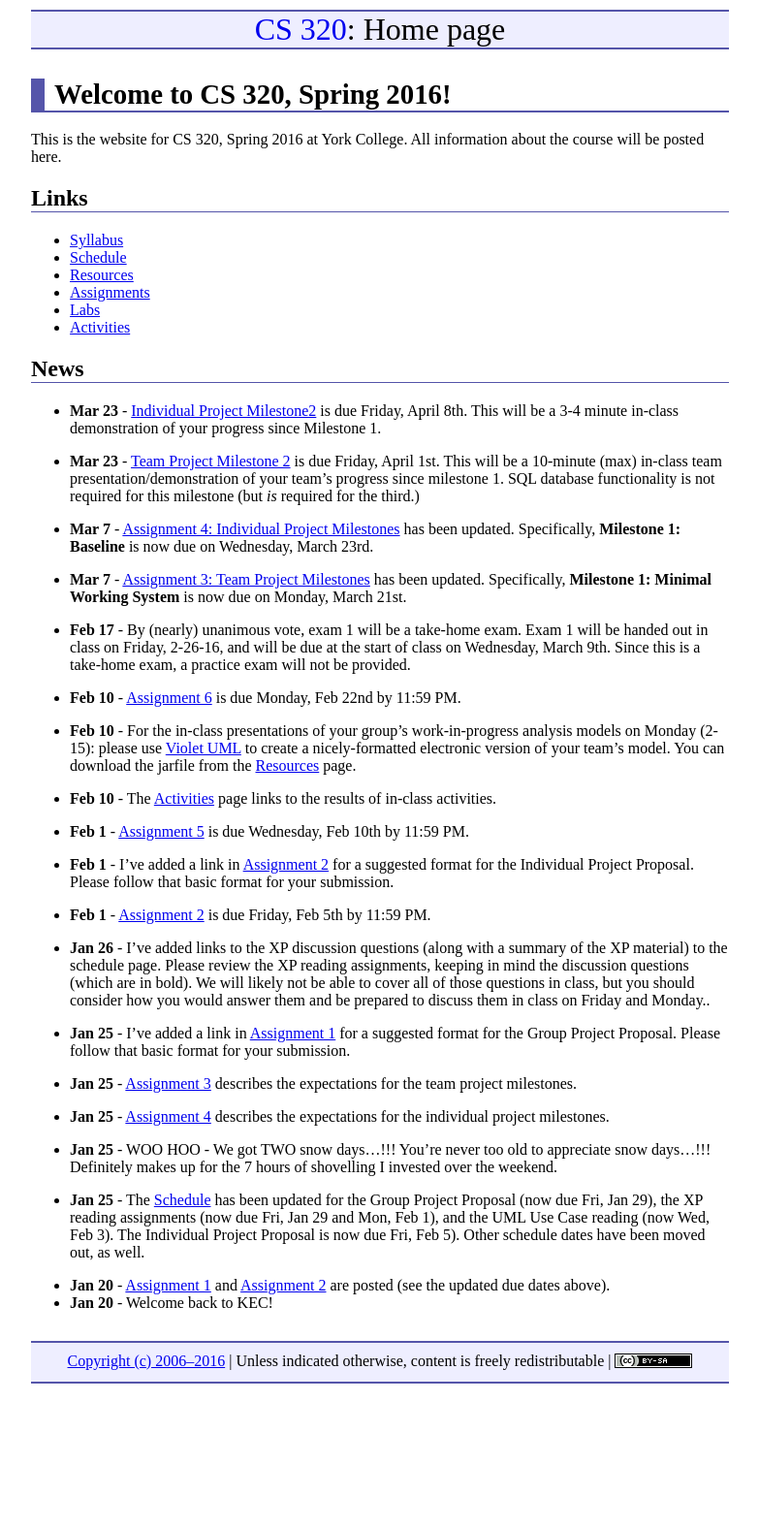
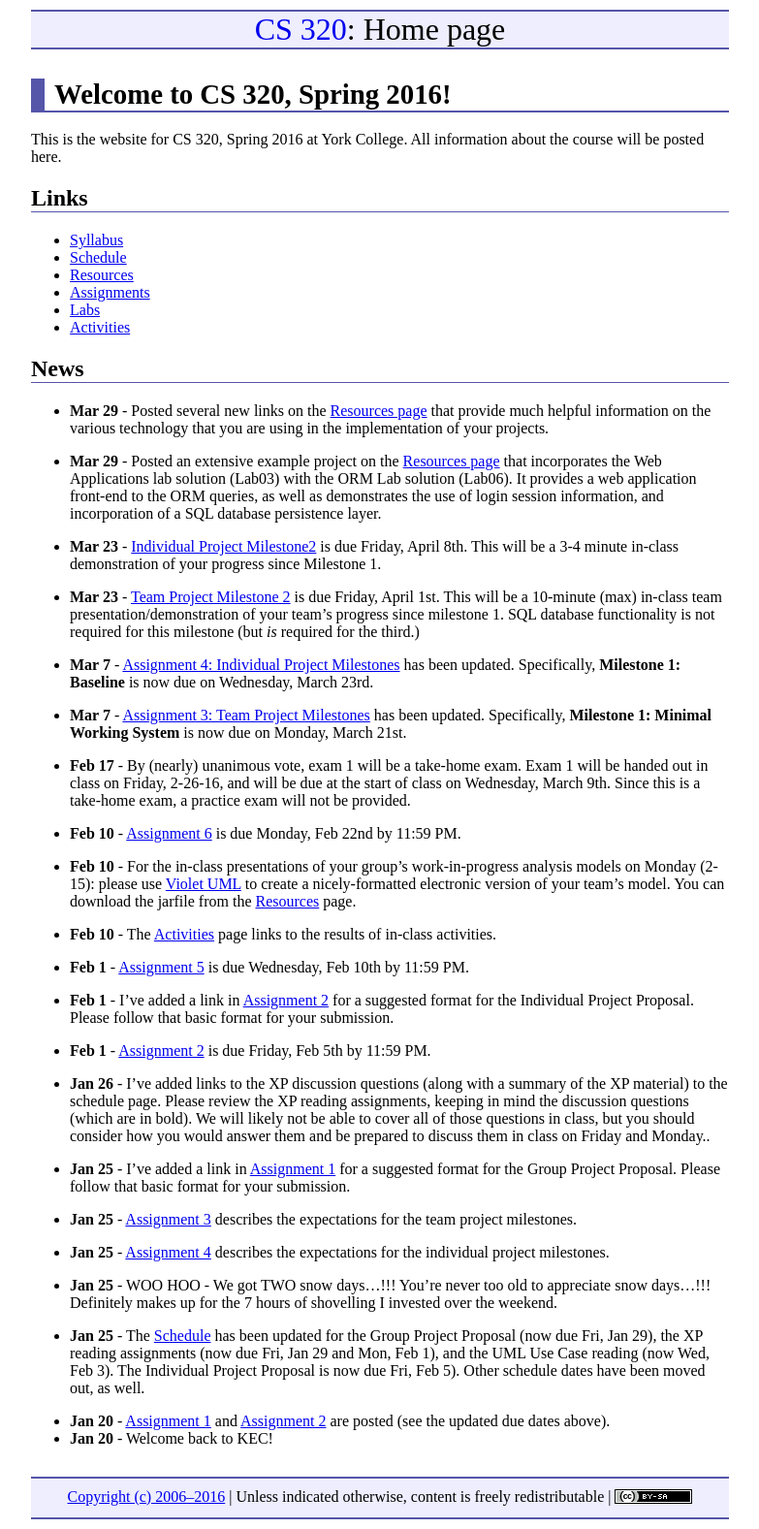
Before and after one commit to ycpcs/cs320-spring2016, a Jekyll site: the page built from index.md, in a window 1280 px wide. Shown: the whole page at 97% size, without its empty margins (248-1031 px from the left). Built offline with Jekyll 4.4.1, drawn with Linux system fonts in a browser that asks for light colours; before the commit the page ends 1437 px from its top, so only the background shows below that.

Commit message:
updated News

```diff
--- a/index.md
+++ b/index.md
@@ -28,6 +28,10 @@ All information about the course will be posted here.
 * **Apr 22** - [Assignment 8](assign/assign08.html) describes the deliverables for the team project.
 * **Apr 4** - Exam 2 will take place in class on Monday, April 18th.  It will be open book, but closed notes.  A practice exam is available on the [Practice Exams](practice/index.html) page.
 ­-->
+* **Mar 29** - Posted several new links on the [Resources page](./resources) that provide much helpful information on the various technology that you are using in the implementation of your projects.
+
+* **Mar 29** - Posted an extensive example project on the [Resources page](./resources) that incorporates the Web Applications lab solution (Lab03) with the ORM Lab solution (Lab06).  It provides a web application front-end to the ORM queries, as well as demonstrates the use of login session information, and incorporation of a SQL database persistence layer.
+
 * **Mar 23** - [Individual Project Milestone2](assign/assign04.html) is due Friday, April 8th.  This will be a 3-4 minute in-class demonstration of your progress since Milestone 1.
 
 * **Mar 23** - [Team Project Milestone 2](assign/assign03.html) is due Friday, April 1st.  This will be a 10-minute (max) in-class team presentation/demonstration of your team's progress since milestone 1.  SQL database functionality is not required for this milestone (but *is* required for the third.)
```
